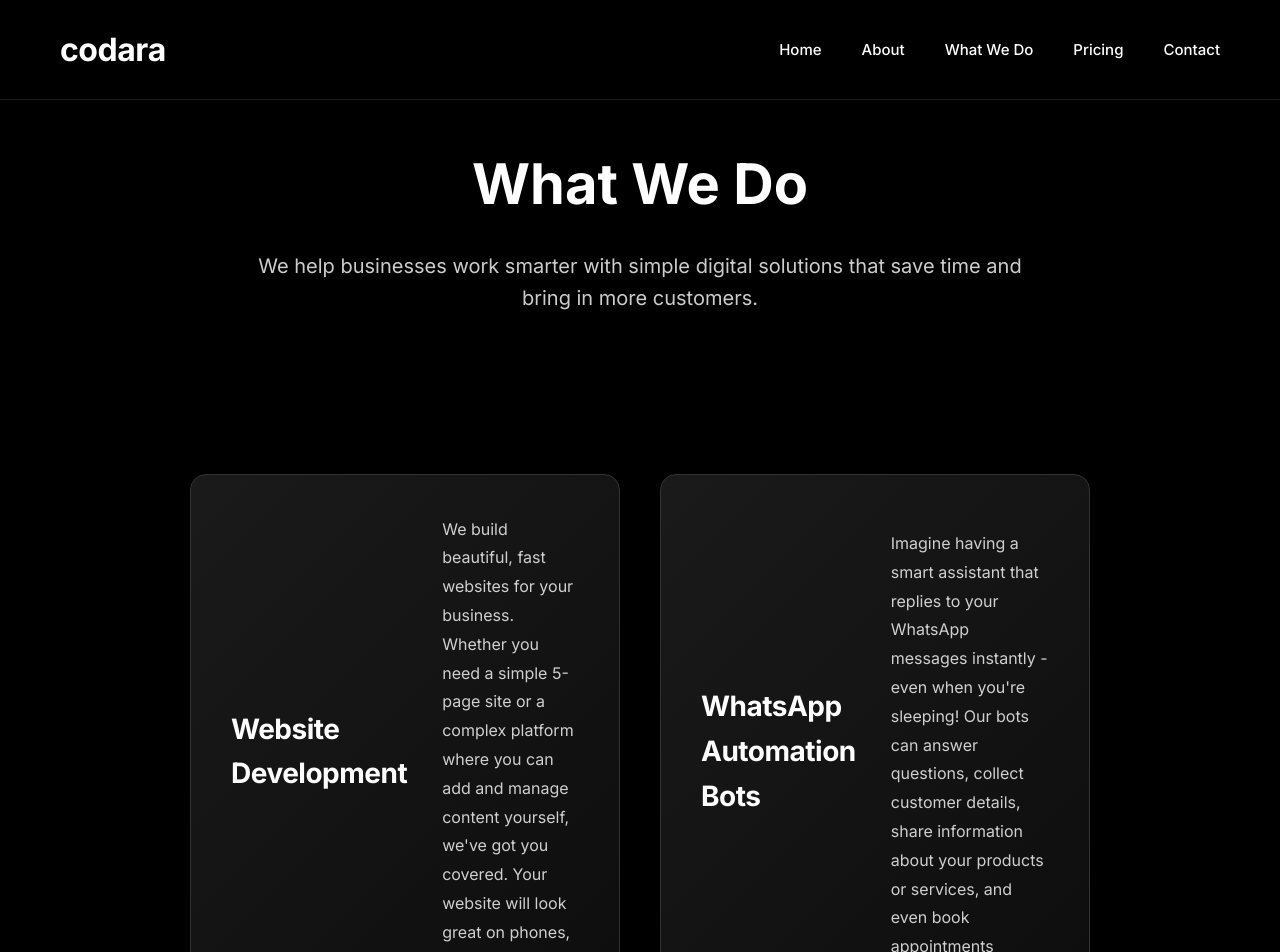
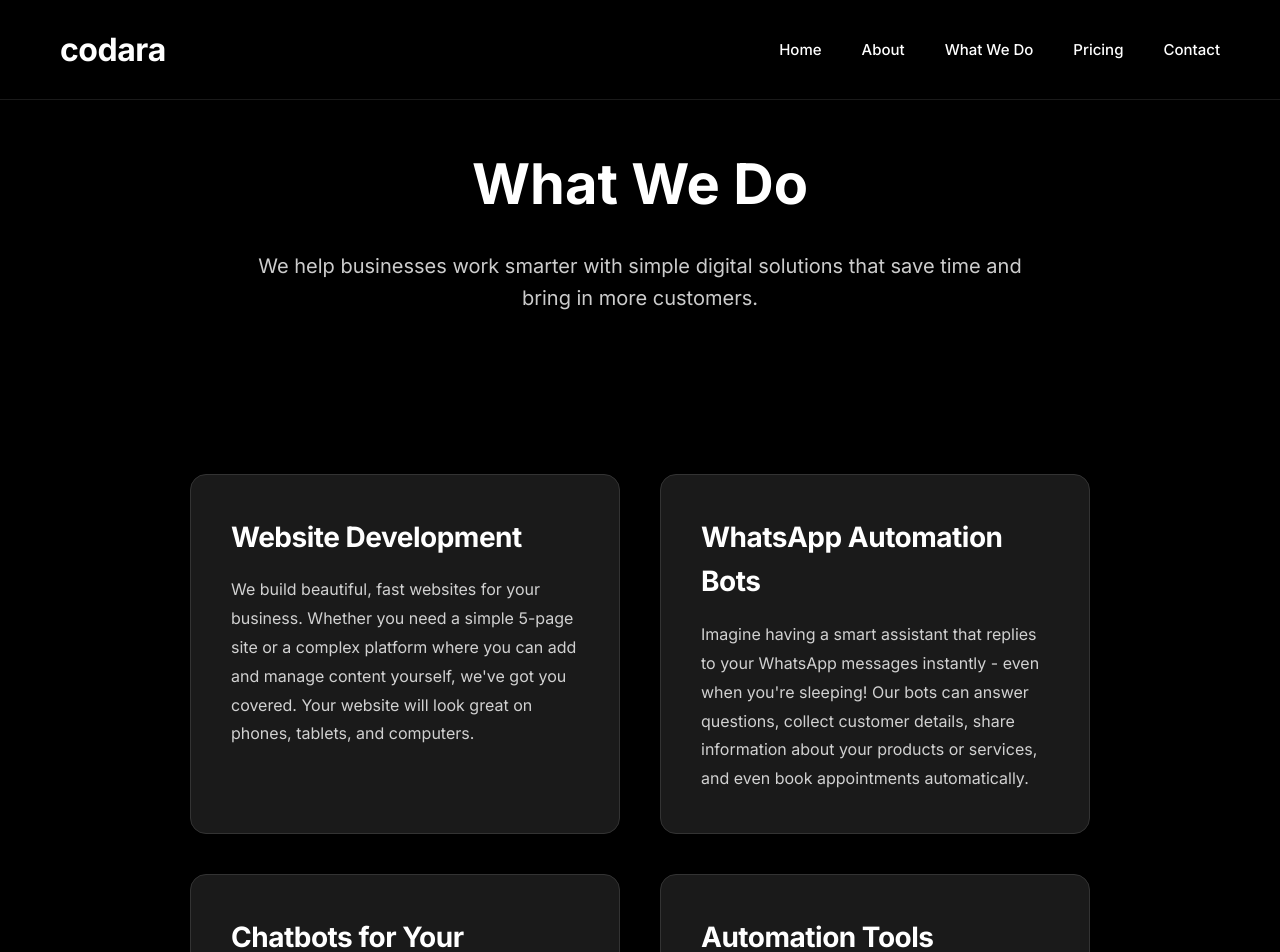
Before and after one commit to adxtya-codes/Codara, a Next.js app in the folder Desktop/codara/: page /what-we-do in a window 1280 px wide. Shown: the top 952 px of the page. Built offline with nearby package versions, Linux system fonts and the light colour scheme.

Commit message:
Fix FAQ boxes with active state, What We Do services visibility, and inline step numbers

```diff
--- a/Desktop/codara/app/components/FAQ.tsx
+++ b/Desktop/codara/app/components/FAQ.tsx
@@ -48,7 +48,7 @@ export default function FAQ() {
                     {faqs.map((faq, index) => (
                         <div
                             key={index}
-                            className="faq-item"
+                            className={`faq-item ${openIndex === index ? 'active' : ''}`}
                         >
                             <div
                                 className="faq-question"
--- a/Desktop/codara/app/components/ProcessSteps.tsx
+++ b/Desktop/codara/app/components/ProcessSteps.tsx
@@ -85,8 +85,7 @@ export default function ProcessSteps() {
                     {steps.map((step, index) => (
                         <div key={index} className="step-card">
                             <div className="step-icon-hover">{step.icon}</div>
-                            <div className="step-number">{step.number}.</div>
-                            <h3 className="step-title">{step.title}</h3>
+                            <h3 className="step-title"><span className="step-number-inline">{step.number}.</span> {step.title}</h3>
                             <p className="step-description">{step.description}</p>
                         </div>
                     ))}
--- a/Desktop/codara/app/globals.css
+++ b/Desktop/codara/app/globals.css
@@ -4023,3 +4023,91 @@ body {
 .service-description {
     color: initial !important;
 }
+
+/* Fix FAQ Items - Add boxes that turn black when clicked */
+.faq-item {
+    background: white;
+    border: 2px solid #e0e0e0;
+    border-radius: 12px;
+    padding: 24px;
+    margin-bottom: 16px;
+    transition: all 0.3s ease;
+    cursor: pointer;
+}
+
+.faq-item:hover {
+    border-color: #333333;
+}
+
+.faq-item.active {
+    background: #000000 !important;
+    border-color: #000000 !important;
+}
+
+.faq-item.active .faq-question h3 {
+    color: white !important;
+}
+
+.faq-item.active .faq-icon {
+    color: white !important;
+}
+
+.faq-item.active .faq-answer p {
+    color: rgba(255,255,255,0.9) !important;
+}
+
+/* Fix What We Do Services - Force visibility */
+.what-we-do-section .services-grid {
+    display: grid !important;
+    grid-template-columns: repeat(2, 1fr) !important;
+    gap: 40px !important;
+    margin-bottom: 80px !important;
+}
+
+.what-we-do-section .service-card {
+    background: #1a1a1a !important;
+    border: 1px solid #333333 !important;
+    box-shadow: 0 4px 20px rgba(0,0,0,0.5) !important;
+    transition: all 0.4s ease !important;
+    padding: 40px !important;
+    border-radius: 16px !important;
+    display: block !important;
+    visibility: visible !important;
+    opacity: 1 !important;
+}
+
+.what-we-do-section .service-title {
+    font-size: 28px !important;
+    font-weight: 700 !important;
+    margin-bottom: 16px !important;
+    color: white !important;
+    display: block !important;
+    visibility: visible !important;
+}
+
+.what-we-do-section .service-description {
+    font-size: 16px !important;
+    line-height: 1.8 !important;
+    color: rgba(255,255,255,0.8) !important;
+    display: block !important;
+    visibility: visible !important;
+}
+
+@media (max-width: 768px) {
+    .what-we-do-section .services-grid {
+        grid-template-columns: 1fr !important;
+        gap: 30px !important;
+    }
+}
+
+/* Style for inline step numbers */
+.step-number-inline {
+    font-size: 28px;
+    font-weight: 700;
+    margin-right: 8px;
+}
+
+/* Hide the old step-number div */
+.step-number {
+    display: none !important;
+}
```
